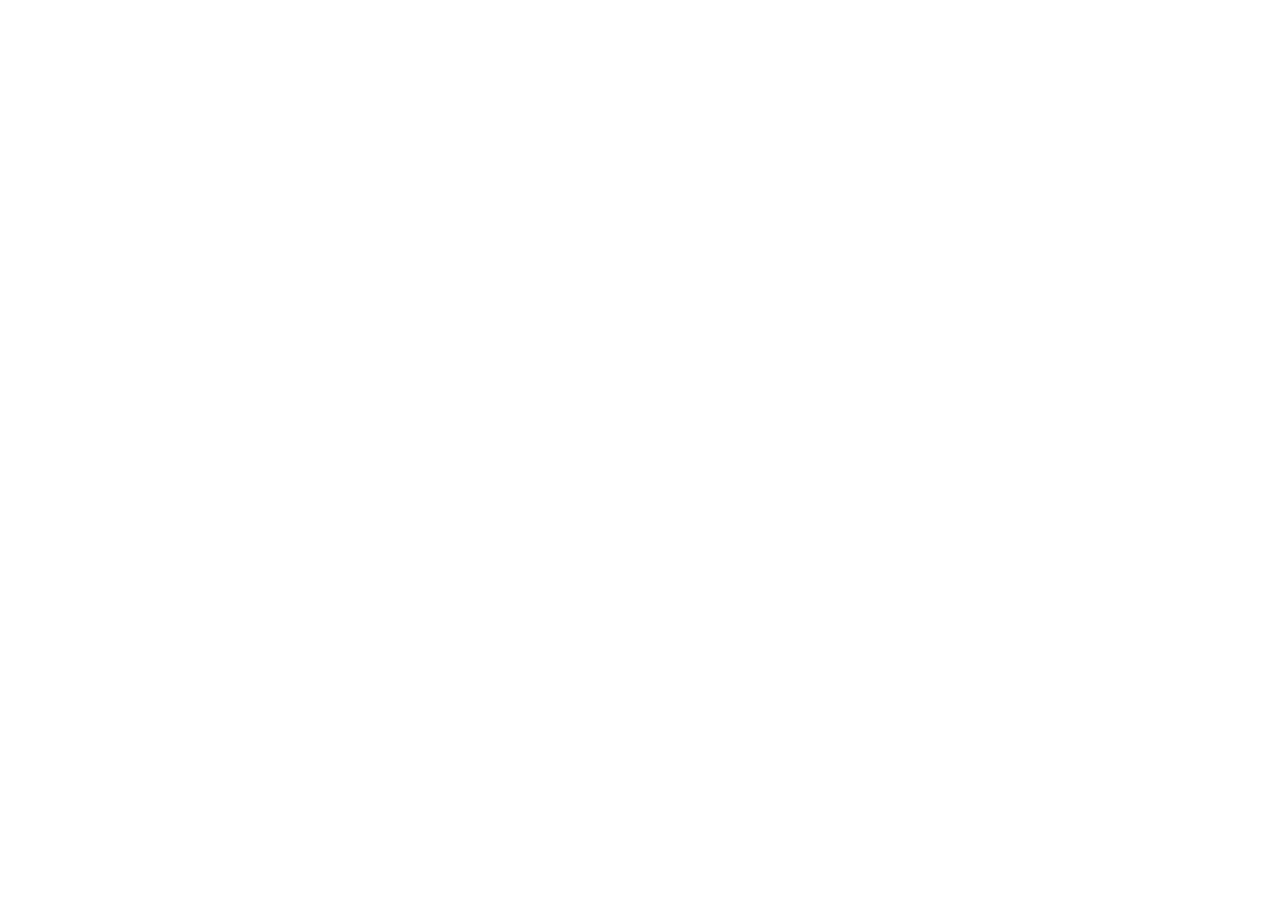
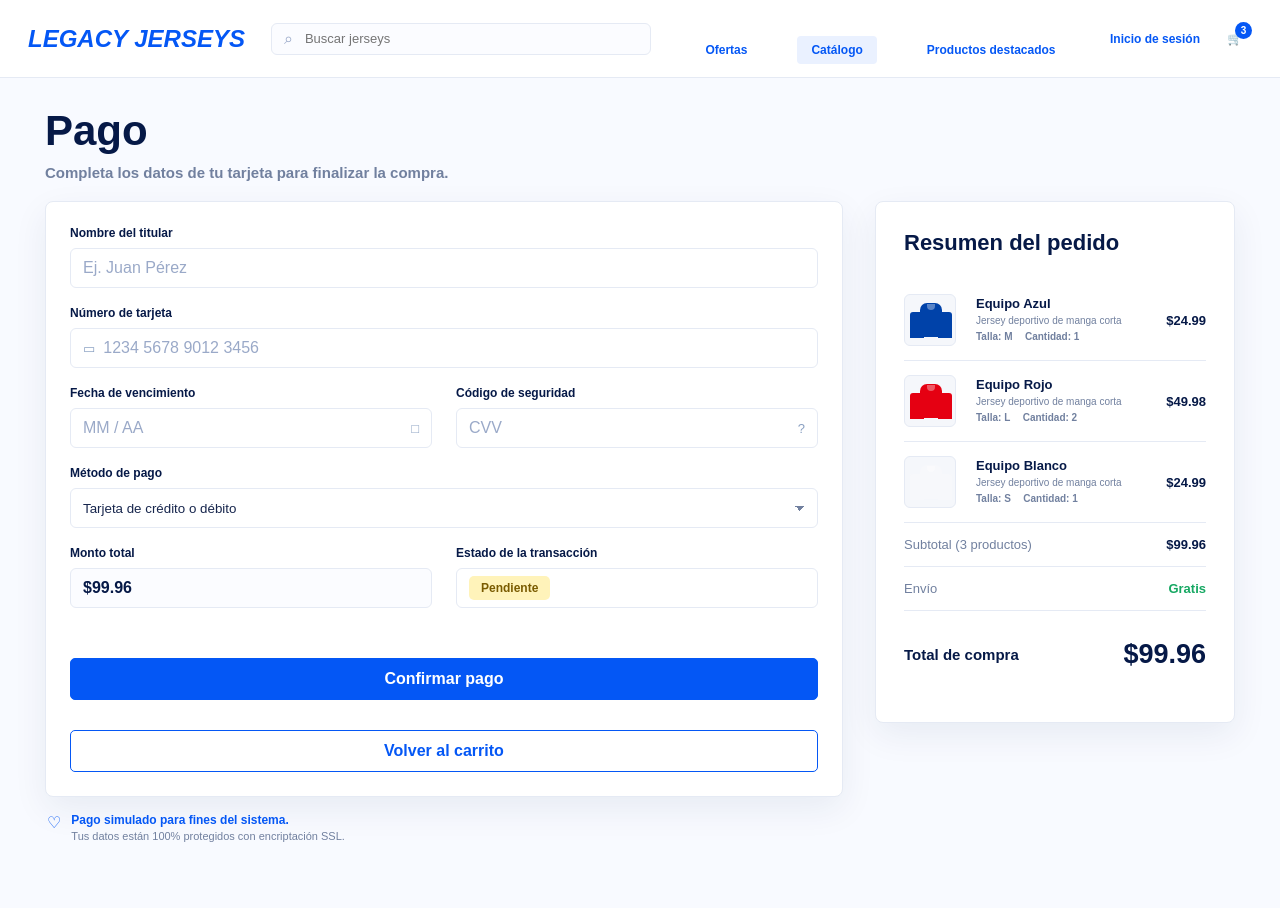
Before and after one commit to yaelmar25/repositorio-Pagina-Web, a PHP site: the page made by Modulo de pago.html in a window 1280 px wide. Before the commit the page is empty. Before the commit the page ends 800 px from the top, so only its background shows below. Run offline with PHP 8.4, Linux system fonts and the light colour scheme.

Commit message:
Cambios Modulo de pago

```diff
--- a/Modulo de pago.html
+++ b/Modulo de pago.html
@@ -0,0 +1,163 @@
+<!DOCTYPE html>
+<html lang="es">
+<head>
+    <meta charset="UTF-8">
+    <meta name="viewport" content="width=device-width, initial-scale=1.0">
+    <title>Pago | Legacy Jerseys</title>
+    <link rel="stylesheet" href="styles.css">
+</head>
+<body>
+    <header class="site-header">
+        <a class="logo" href="../index.html">LEGACY JERSEYS</a>
+
+        <div class="search-box">
+            <span>⌕</span>
+            <input type="search" placeholder="Buscar jerseys">
+        </div>
+
+        <nav class="main-nav">
+            <a href="#">Ofertas</a>
+            <a class="active" href="#">Catálogo</a>
+            <a href="#">Productos destacados</a>
+        </nav>
+
+        <div class="header-actions">
+            <a href="#">Inicio de sesión</a>
+            <a class="cart-button" href="carrito.html">
+                <span>🛒</span>
+                <span>3</span>
+            </a>
+        </div>
+    </header>
+
+    <main class="payment-page">
+        <section class="payment-title">
+            <h1>Pago</h1>
+            <p>Completa los datos de tu tarjeta para finalizar la compra.</p>
+        </section>
+
+        <section class="payment-layout">
+            <div>
+                <form class="payment-card" id="payment-form">
+                    <div class="form-group full">
+                        <label for="card-name">Nombre del titular</label>
+                        <input id="card-name" name="card-name" type="text" placeholder="Ej. Juan Pérez" required>
+                    </div>
+
+                    <div class="form-group full">
+                        <label for="card-number">Número de tarjeta</label>
+                        <div class="input-icon">
+                            <span>▭</span>
+                            <input id="card-number" name="card-number" type="text" placeholder="1234 5678 9012 3456" maxlength="19" required>
+                        </div>
+                    </div>
+
+                    <div class="form-group">
+                        <label for="expiry-date">Fecha de vencimiento</label>
+                        <div class="input-icon">
+                            <input id="expiry-date" name="expiry-date" type="text" placeholder="MM / AA" maxlength="7" required>
+                            <span>□</span>
+                        </div>
+                    </div>
+
+                    <div class="form-group">
+                        <label for="security-code">Código de seguridad</label>
+                        <div class="input-icon">
+                            <input id="security-code" name="security-code" type="password" placeholder="CVV" maxlength="3" required>
+                            <span>?</span>
+                        </div>
+                    </div>
+
+                    <div class="form-group full">
+                        <label for="payment-method">Método de pago</label>
+                        <select id="payment-method" name="payment-method" required>
+                            <option value="tarjeta">Tarjeta de crédito o débito</option>
+                            <option value="debito">Tarjeta de débito</option>
+                            <option value="credito">Tarjeta de crédito</option>
+                        </select>
+                    </div>
+
+                    <div class="form-group">
+                        <label for="total-amount">Monto total</label>
+                        <input id="total-amount" type="text" value="$99.96" readonly>
+                    </div>
+
+                    <div class="form-group">
+                        <label>Estado de la transacción</label>
+                        <div class="status-box">
+                            <span class="status-badge pending" id="transaction-status">Pendiente</span>
+                        </div>
+                    </div>
+
+                    <p class="form-message" id="form-message"></p>
+
+                    <button class="primary-button" type="submit">Confirmar pago</button>
+                    <a class="secondary-button" href="carrito.html">Volver al carrito</a>
+                </form>
+
+                <div class="secure-note">
+                    <span>♡</span>
+                    <div>
+                        <strong>Pago simulado para fines del sistema.</strong>
+                        <p>Tus datos están 100% protegidos con encriptación SSL.</p>
+                    </div>
+                </div>
+            </div>
+
+            <aside class="summary-card">
+                <h2>Resumen del pedido</h2>
+
+                <article class="summary-product">
+                    <div class="jersey jersey-blue"></div>
+                    <div>
+                        <h3>Equipo Azul</h3>
+                        <p>Jersey deportivo de manga corta</p>
+                        <span>Talla: M</span>
+                        <span>Cantidad: 1</span>
+                    </div>
+                    <strong>$24.99</strong>
+                </article>
+
+                <article class="summary-product">
+                    <div class="jersey jersey-red"></div>
+                    <div>
+                        <h3>Equipo Rojo</h3>
+                        <p>Jersey deportivo de manga corta</p>
+                        <span>Talla: L</span>
+                        <span>Cantidad: 2</span>
+                    </div>
+                    <strong>$49.98</strong>
+                </article>
+
+                <article class="summary-product">
+                    <div class="jersey jersey-white"></div>
+                    <div>
+                        <h3>Equipo Blanco</h3>
+                        <p>Jersey deportivo de manga corta</p>
+                        <span>Talla: S</span>
+                        <span>Cantidad: 1</span>
+                    </div>
+                    <strong>$24.99</strong>
+                </article>
+
+                <div class="summary-line">
+                    <span>Subtotal (3 productos)</span>
+                    <strong>$99.96</strong>
+                </div>
+
+                <div class="summary-line">
+                    <span>Envío</span>
+                    <strong class="free-shipping">Gratis</strong>
+                </div>
+
+                <div class="summary-total">
+                    <span>Total de compra</span>
+                    <strong>$99.96</strong>
+                </div>
+            </aside>
+        </section>
+    </main>
+
+    <script src="../js/script.js"></script>
+</body>
+</html>
--- a/styles.css
+++ b/styles.css
@@ -460,3 +460,259 @@ input {
         align-items: flex-start;
     }
 }
+
+
+
+.payment-page {
+    width: min(1190px, calc(100% - 42px));
+    margin: 32px auto 50px;
+}
+
+.payment-title h1 {
+    margin: 0;
+    color: var(--blue-dark);
+    font-size: clamp(30px, 4vw, 42px);
+    line-height: 1;
+}
+
+.payment-title p {
+    margin: 12px 0 20px;
+    color: var(--muted);
+    font-size: 15px;
+    font-weight: 700;
+}
+
+.payment-layout {
+    display: grid;
+    grid-template-columns: 1fr 360px;
+    gap: 32px;
+    align-items: start;
+}
+
+.payment-card {
+    display: grid;
+    grid-template-columns: 1fr 1fr;
+    gap: 18px 24px;
+    padding: 24px;
+    background: var(--surface);
+    border: 1px solid var(--line);
+    border-radius: 8px;
+    box-shadow: var(--shadow);
+}
+
+.form-group {
+    display: grid;
+    gap: 8px;
+}
+
+.form-group.full {
+    grid-column: 1 / -1;
+}
+
+.form-group label {
+    color: var(--blue-dark);
+    font-size: 12px;
+    font-weight: 800;
+}
+
+.payment-card input,
+.payment-card select,
+.status-box {
+    width: 100%;
+    height: 40px;
+    color: var(--text);
+    background: #ffffff;
+    border: 1px solid var(--line);
+    border-radius: 6px;
+    outline: 0;
+    padding: 0 12px;
+}
+
+.payment-card input:focus,
+.payment-card select:focus {
+    border-color: #8fb7ff;
+    box-shadow: 0 0 0 3px rgba(4, 87, 245, 0.1);
+}
+
+.payment-card input::placeholder {
+    color: #9aa9c8;
+}
+
+.payment-card input[readonly] {
+    color: var(--blue-dark);
+    background: #fbfcff;
+    font-weight: 800;
+}
+
+.payment-card select {
+    appearance: none;
+    background-image: linear-gradient(45deg, transparent 50%, var(--muted) 50%),
+                      linear-gradient(135deg, var(--muted) 50%, transparent 50%);
+    background-position: calc(100% - 17px) 17px, calc(100% - 12px) 17px;
+    background-size: 5px 5px, 5px 5px;
+    background-repeat: no-repeat;
+}
+
+.input-icon {
+    display: flex;
+    align-items: center;
+    gap: 8px;
+    height: 40px;
+    padding: 0 12px;
+    background: #ffffff;
+    border: 1px solid var(--line);
+    border-radius: 6px;
+}
+
+.input-icon:focus-within {
+    border-color: #8fb7ff;
+    box-shadow: 0 0 0 3px rgba(4, 87, 245, 0.1);
+}
+
+.input-icon span {
+    color: #8aa0c2;
+    font-size: 13px;
+}
+
+.input-icon input {
+    height: auto;
+    padding: 0;
+    border: 0;
+    box-shadow: none;
+}
+
+.status-box {
+    display: flex;
+    align-items: center;
+}
+
+.status-badge {
+    display: inline-flex;
+    align-items: center;
+    min-height: 24px;
+    padding: 0 12px;
+    border-radius: 5px;
+    font-size: 12px;
+    font-weight: 800;
+}
+
+.status-badge.pending {
+    color: #7a5b00;
+    background: #fff3ba;
+}
+
+.status-badge.approved {
+    color: #0f6a3e;
+    background: #dff7ea;
+}
+
+.status-badge.rejected {
+    color: #9d1c13;
+    background: #ffe0de;
+}
+
+.form-message {
+    grid-column: 1 / -1;
+    min-height: 18px;
+    margin: -4px 0 0;
+    color: var(--muted);
+    font-size: 12px;
+    font-weight: 700;
+}
+
+.form-message.success {
+    color: var(--success);
+}
+
+.form-message.error {
+    color: #d93025;
+}
+
+.payment-card .primary-button,
+.payment-card .secondary-button {
+    grid-column: 1 / -1;
+    display: grid;
+    place-items: center;
+    text-decoration: none;
+}
+
+.payment-layout > div > .secure-note {
+    padding: 16px 2px;
+}
+
+.summary-product {
+    display: grid;
+    grid-template-columns: 58px 1fr auto;
+    gap: 14px;
+    align-items: center;
+    padding: 14px 0;
+    border-bottom: 1px solid var(--line);
+}
+
+.summary-product h3 {
+    margin: 0 0 4px;
+    color: var(--blue-dark);
+    font-size: 13px;
+}
+
+.summary-product p,
+.summary-product span {
+    margin: 0;
+    color: var(--muted);
+    font-size: 10px;
+}
+
+.summary-product span {
+    margin-right: 8px;
+    font-weight: 700;
+}
+
+.summary-product strong {
+    color: var(--blue-dark);
+    font-size: 13px;
+}
+
+.summary-product .jersey {
+    width: 52px;
+    height: 52px;
+}
+
+.summary-product .jersey::before {
+    top: 8px;
+    left: 15px;
+    width: 22px;
+    height: 34px;
+    border-radius: 7px 7px 4px 4px;
+    box-shadow:
+        -14px 5px 0 -4px var(--shirt),
+        14px 5px 0 -4px var(--shirt);
+}
+
+.summary-product .jersey::after {
+    top: 9px;
+    left: 22px;
+    width: 8px;
+    height: 6px;
+}
+
+@media (max-width: 960px) {
+    .payment-layout {
+        grid-template-columns: 1fr;
+    }
+}
+
+@media (max-width: 640px) {
+    .payment-page {
+        width: min(100% - 24px, 1190px);
+        margin-top: 24px;
+    }
+
+    .payment-card {
+        grid-template-columns: 1fr;
+        padding: 18px;
+    }
+
+    .summary-card {
+        padding: 22px;
+    }
+}
```
Also changed, not shown: script.js (+90 -0 lines).
